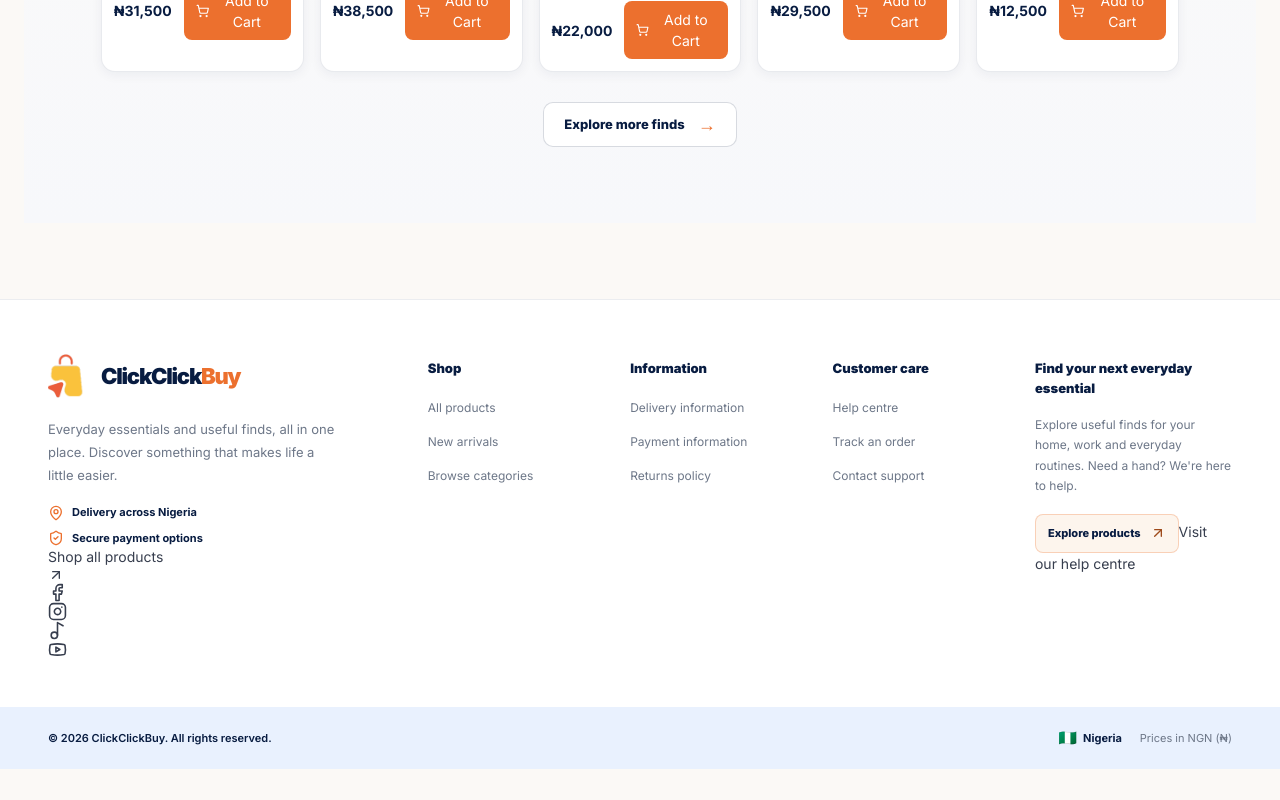
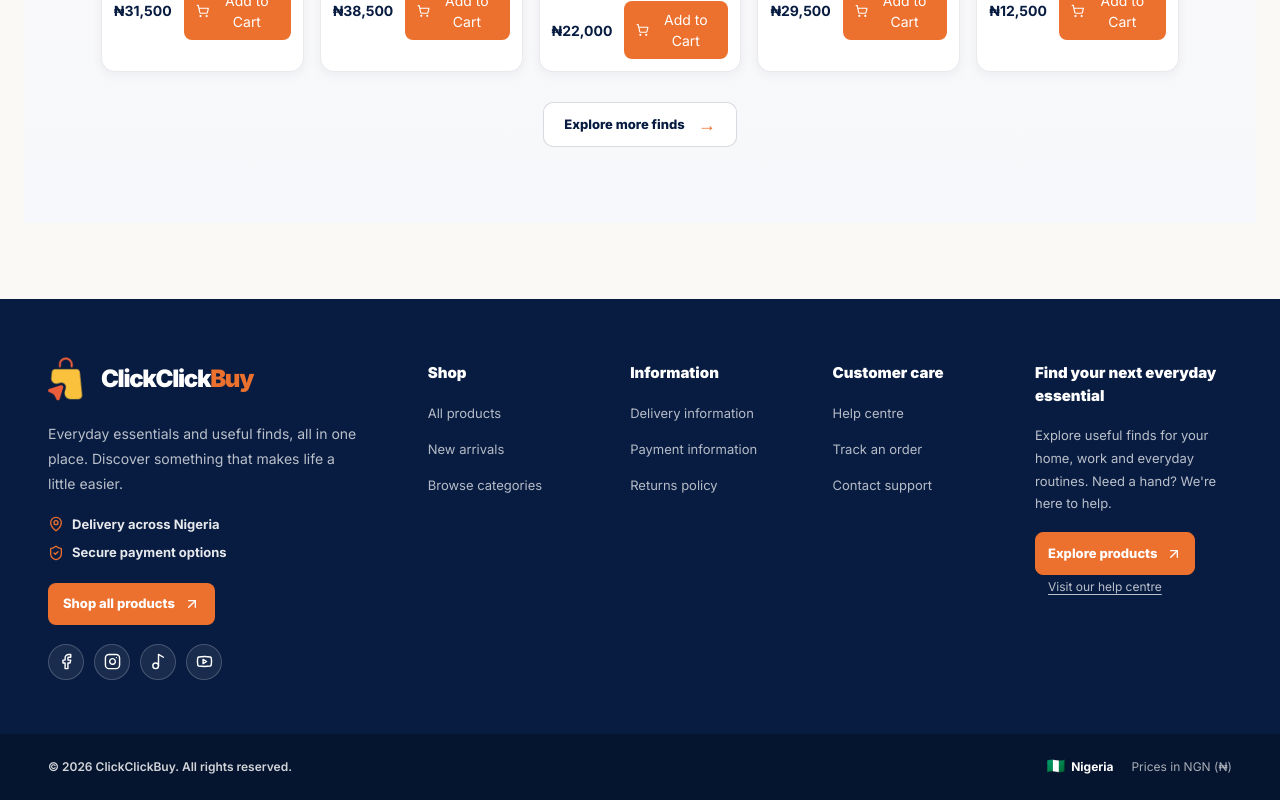
Before and after one commit to Richardjames2023/my-devops-project, a Next.js app in the folder frontend/client/: page / in a window 1280 px wide. Shown: the part 2437-3237 px from the top of the page. Before the commit the page ends 3206 px from the top, so only its background shows below. Built offline with nearby package versions, Linux system fonts and the light colour scheme; no server answers.

Commit message:
style(storefront): switch footer to navy and strengthen shopping cues

```diff
--- a/frontend/client/src/app/globals.css
+++ b/frontend/client/src/app/globals.css
@@ -3319,3 +3319,126 @@ button, a, input { -webkit-tap-highlight-color: transparent; }
   .storefront-footer__main { padding-inline: 16px; gap: 28px 14px; }
   .storefront-footer__bottom { padding-inline: 16px; }
 }
+
+
+/* Navy conversion-focused footer refinement */
+.storefront-footer {
+  border-top: 0;
+  color: rgba(255,255,255,0.82);
+  background: var(--shop-navy);
+}
+.storefront-footer__main {
+  padding-top: 58px;
+  padding-bottom: 54px;
+}
+.storefront-footer__logo { color: #ffffff; font-size: 24px; }
+.storefront-footer__description {
+  max-width: 310px;
+  color: rgba(255,255,255,0.72);
+  font-size: 14px;
+  line-height: 1.8;
+}
+.storefront-footer__assurance span {
+  color: rgba(255,255,255,0.9);
+  font-size: 13px;
+}
+.storefront-footer__assurance svg { color: var(--shop-orange); }
+.storefront-footer__group h2,
+.storefront-footer__contact h2 {
+  color: #ffffff;
+  font-size: 15px;
+}
+.storefront-footer__group ul { gap: 15px; }
+.storefront-footer__group a {
+  color: rgba(255,255,255,0.7);
+  font-size: 13px;
+}
+.storefront-footer__group a:hover { color: #ffad79; }
+.storefront-footer__group a svg { color: #ffad79; }
+.storefront-footer__contact p {
+  color: rgba(255,255,255,0.72);
+  font-size: 13px;
+  line-height: 1.75;
+}
+.storefront-footer__shop-link {
+  display: inline-flex;
+  min-height: 42px;
+  align-items: center;
+  gap: 9px;
+  margin-top: 20px;
+  border-radius: 8px;
+  padding: 0 15px;
+  color: #ffffff;
+  background: var(--shop-orange);
+  font-size: 13px;
+  font-weight: 800;
+  transition: background-color 160ms ease, transform 160ms ease, box-shadow 160ms ease;
+}
+.storefront-footer__shop-link:hover {
+  transform: translateY(-2px);
+  background: #f58243;
+  box-shadow: 0 7px 18px rgba(236,112,46,0.25);
+}
+.storefront-footer__socials {
+  display: flex;
+  align-items: center;
+  gap: 10px;
+  margin-top: 19px;
+}
+.storefront-footer__socials span {
+  display: grid;
+  width: 36px;
+  height: 36px;
+  place-items: center;
+  border: 1px solid rgba(255,255,255,0.2);
+  border-radius: 50%;
+  color: #ffffff;
+  background: rgba(255,255,255,0.07);
+}
+.storefront-footer__socials span svg { width: 17px; height: 17px; }
+.storefront-footer__help-link {
+  min-height: 43px;
+  border-color: var(--shop-orange);
+  color: #ffffff;
+  background: var(--shop-orange);
+  font-size: 13px;
+}
+.storefront-footer__help-link svg { color: #ffffff; }
+.storefront-footer__help-link:hover {
+  border-color: #f58243;
+  background: #f58243;
+}
+.storefront-footer__secondary-link {
+  display: inline-block;
+  margin-left: 13px;
+  color: rgba(255,255,255,0.72);
+  font-size: 12px;
+  text-decoration: underline;
+  text-underline-offset: 3px;
+}
+.storefront-footer__secondary-link:hover { color: #ffffff; }
+.storefront-footer__bottom {
+  min-height: 66px;
+  padding-top: 15px;
+  padding-bottom: 15px;
+  background: #06152f;
+}
+.storefront-footer__bottom p {
+  color: rgba(255,255,255,0.82);
+  font-size: 12px;
+}
+.storefront-footer__bottom-meta { color: rgba(255,255,255,0.65); font-size: 12px; }
+.storefront-footer__country { color: #ffffff; }
+@media (max-width: 1050px) {
+  .storefront-footer__main { padding-top: 46px; }
+}
+@media (max-width: 640px) {
+  .storefront-footer__main { padding: 38px 22px 34px; }
+  .storefront-footer__logo { font-size: 23px; }
+  .storefront-footer__description { font-size: 13px; }
+  .storefront-footer__group h2,
+  .storefront-footer__contact h2 { font-size: 14px; }
+  .storefront-footer__group a { font-size: 12px; }
+  .storefront-footer__socials { margin-top: 17px; }
+  .storefront-footer__bottom { padding: 15px 22px; }
+}
```
